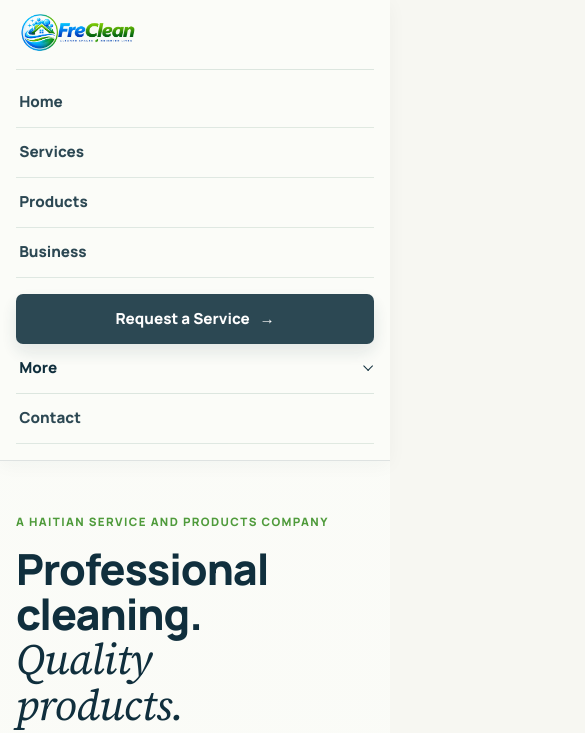
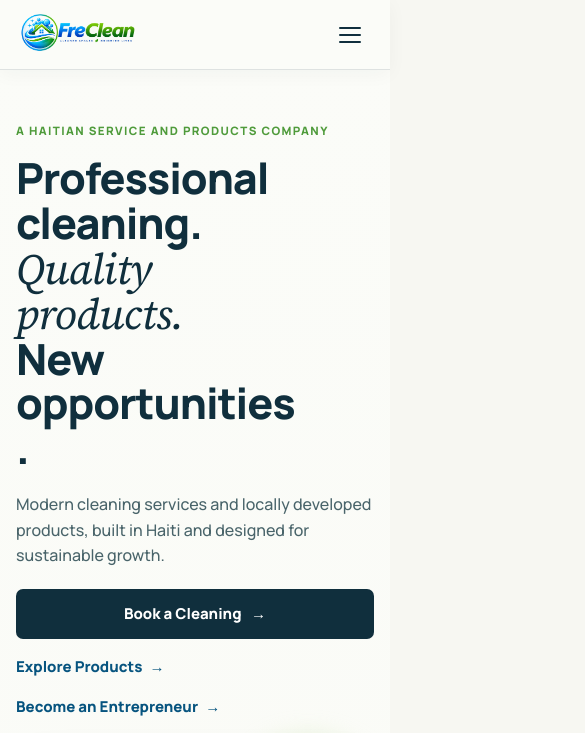
Before and after one commit to FreClean/freclean-website, a plain HTML site: page index.html in a window 390 px wide. Shown: the top 733 px of the page, 585 px wide, since content can reach past the window. Drawn offline with Linux system fonts and the light colour scheme.

Commit message:
Restore responsive navigation drawer

```diff
--- a/index.html
+++ b/index.html
@@ -30,6 +30,7 @@
 <a class="skip-link" href="#main-content">Skip to main content</a>
 <header class="site-header">
   <a class="logo-link" href="index.html" aria-label="FreClean home"><img src="assets/logo-landscape-2.png" alt="FreClean" width="1672" height="941"></a>
+  <button class="menu-toggle" type="button" aria-expanded="false" aria-controls="primary-nav" aria-label="Open navigation menu"><span></span><span></span><span></span><b>Menu</b></button>
   <nav id="primary-nav" aria-label="Primary navigation"><a href="index.html">Home</a><a href="services/">Services</a><a href="products/">Products</a><a href="business/">Business</a><a class="nav-cta" href="book/">Request a Service <span aria-hidden="true">&rarr;</span></a><details class="nav-more"><summary>More</summary><div class="nav-more-menu"><a href="book/">Book an Appointment</a><a href="payments/">Payment</a><a href="https://app.celoht.com/" target="_blank" rel="noopener noreferrer">CeloHT / Crypto Payment</a><a href="about/">About FreClean</a><a href="entrepreneurship/">Entrepreneurship</a><a href="impact/">Impact</a><a href="resources/">Resources</a></div></details><a href="contact/">Contact</a></nav>
 </header>
 <main id="main-content">
--- a/script.js
+++ b/script.js
@@ -213,6 +213,7 @@
     showStep(0);
   }
 
+  setupMenu();
   setupForms();
   setupBookingFlow();
 }());
--- a/style.css
+++ b/style.css
@@ -598,19 +598,18 @@ img, picture, video, svg { max-width: 100%; }
 button, input, select, textarea { max-width: 100%; }
 .site-header { width: 100%; }
 .site-header nav { min-width: 0; }
-.menu-toggle, .nav-backdrop { display: none !important; }
+.nav-backdrop { display: none; }
 
 @media (max-width: 1100px) {
-  .site-header { flex-wrap: wrap; }
-  .site-header nav { position: static; inset: auto; display: flex; width: 100%; max-width: 100%; align-items: stretch; flex-direction: row; flex-wrap: wrap; justify-content: flex-start; gap: .35rem .85rem; padding: .7rem 0 1rem; background: transparent; border-top: 1px solid var(--line); box-shadow: none; visibility: visible; transform: none; pointer-events: auto; overflow: visible; }
-  .site-header nav a { padding: .65rem .2rem; border-bottom: 0; font-size: .9rem; }
+  .site-header nav { left: 0; right: 0; width: min(100%, 28rem); max-width: 100%; }
+  .nav-backdrop { position: fixed; inset: var(--header-height) 0 0; z-index: calc(var(--z-menu) - 1); display: block; width: 100%; padding: 0; border: 0; background: rgba(16, 47, 61, .32); opacity: 0; pointer-events: none; transition: opacity .25s ease; }
+  .nav-backdrop.is-visible { opacity: 1; pointer-events: auto; }
+  .site-header nav.is-open { box-shadow: 0 18px 40px rgba(16, 47, 61, .16); }
 }
 
 @media (max-width: 767px) {
   .section-wrap { width: 100%; padding-inline: 1rem; }
   .site-header { padding-inline: 1rem; }
-  .site-header nav { flex-direction: column; gap: 0; padding-block: .5rem 1rem; }
-  .site-header nav a, .nav-more > summary { width: 100%; padding: .75rem .2rem; border-bottom: 1px solid var(--line); font-size: .95rem; }
   .hero, .intro-grid, .split-section, .business-section, .entrepreneurship-grid, .trust-section, .payments-section, .impact-section, .partnership-cta-inner, .partnership-layout, .form-layout, .booking-layout { width: 100%; max-width: 100%; }
   .hero-media, .hero-media img { width: 100%; }
   .hero h1, .page-hero h1, h2, h3, p, a, b, label, li, dt, dd { overflow-wrap: anywhere; }
```
Also changed, not shown: book/index.html (+1 -0 lines).
